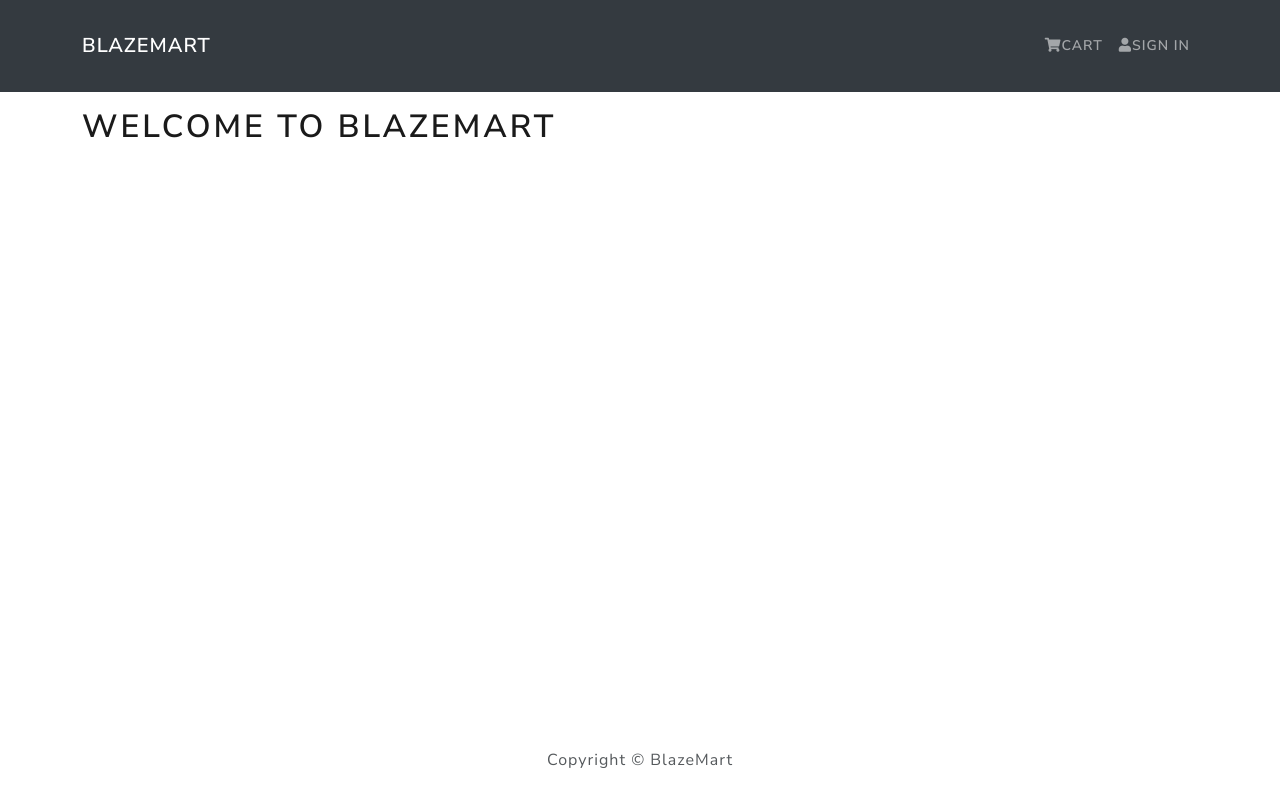
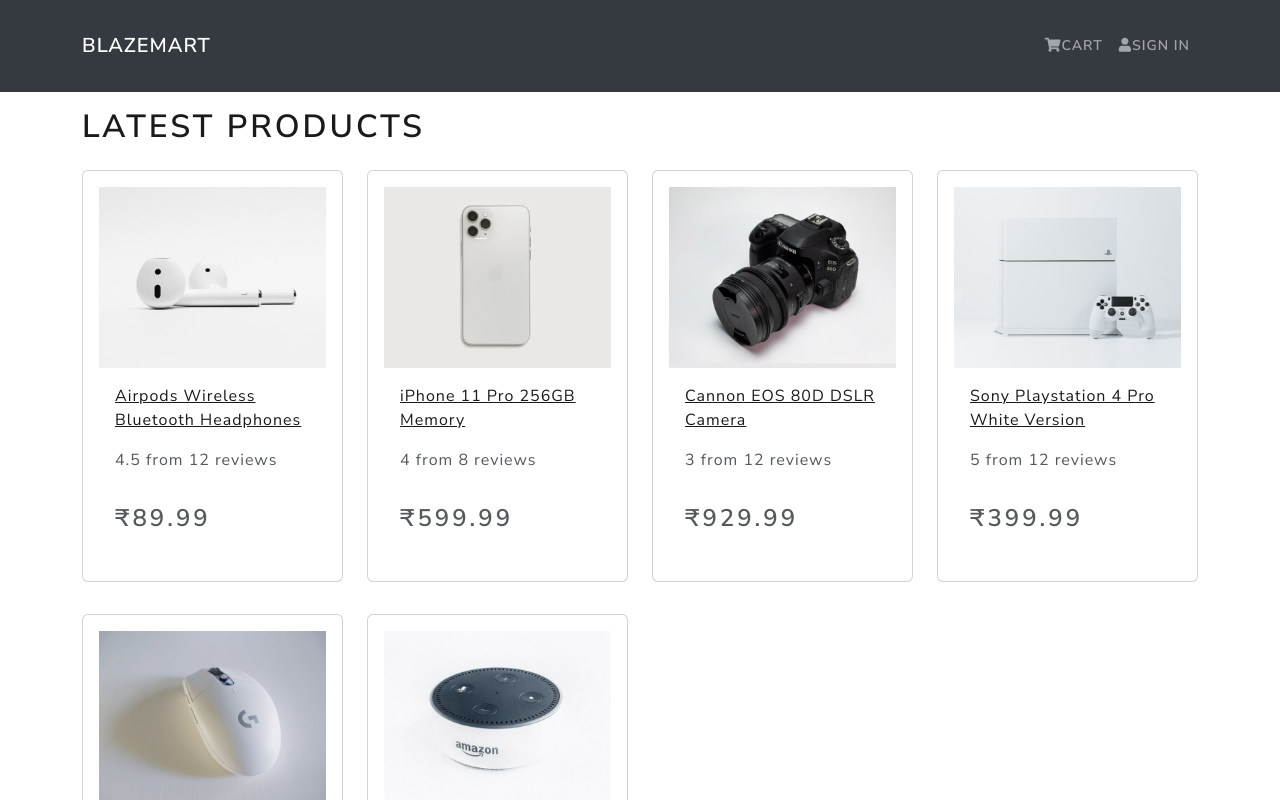
Before and after one commit to ayushblaze/BlazeMart-MERN, a React (Create React App) app in the folder frontend/: page / in a window 1280 px wide. Shown: the top 800 px of the page. Built offline with nearby package versions, Linux system fonts and the light colour scheme.

Commit message:
Product component which is the dedicated page for an individual product

```diff
--- a/frontend/src/App.js
+++ b/frontend/src/App.js
@@ -2,6 +2,7 @@
 import { Container } from "react-bootstrap";
 import Header from "./components/Header";
 import Footer from "./components/Footer";
+import HomeScreen from "./screens/HomeScreen";
 
 const App = () => {
   return (
@@ -9,7 +10,7 @@
       <Header />
       <main className="py-3">
         <Container>
-          <h1>Welcome to BlazeMart</h1>
+          <HomeScreen />
         </Container>
       </main>
       <Footer />
--- /dev/null
+++ b/frontend/src/components/Product.js
@@ -0,0 +1,30 @@
+import React from "react";
+import { Card } from "react-bootstrap";
+
+const Product = ({ product }) => {
+  return (
+    <Card className="my-3 p-3 rounded">
+      <a href={`/products/${product._id}`}>
+        <Card.Img src={product.image} variant="top" />
+      </a>
+
+      <Card.Body>
+        <a href={`/products/${product._id}`}>
+          <Card.Title as="div">
+            <strong>{product.name}</strong>
+          </Card.Title>
+        </a>
+
+        <Card.Text as="div">
+          <div className="my-3">
+            {product.rating} from {product.numReviews} reviews
+          </div>
+        </Card.Text>
+
+        <Card.Text as="h3">₹{product.price}</Card.Text>
+      </Card.Body>
+    </Card>
+  );
+};
+
+export default Product;
```
Also changed, not shown: 1 other file (tests, documents, lock files or other folders).
